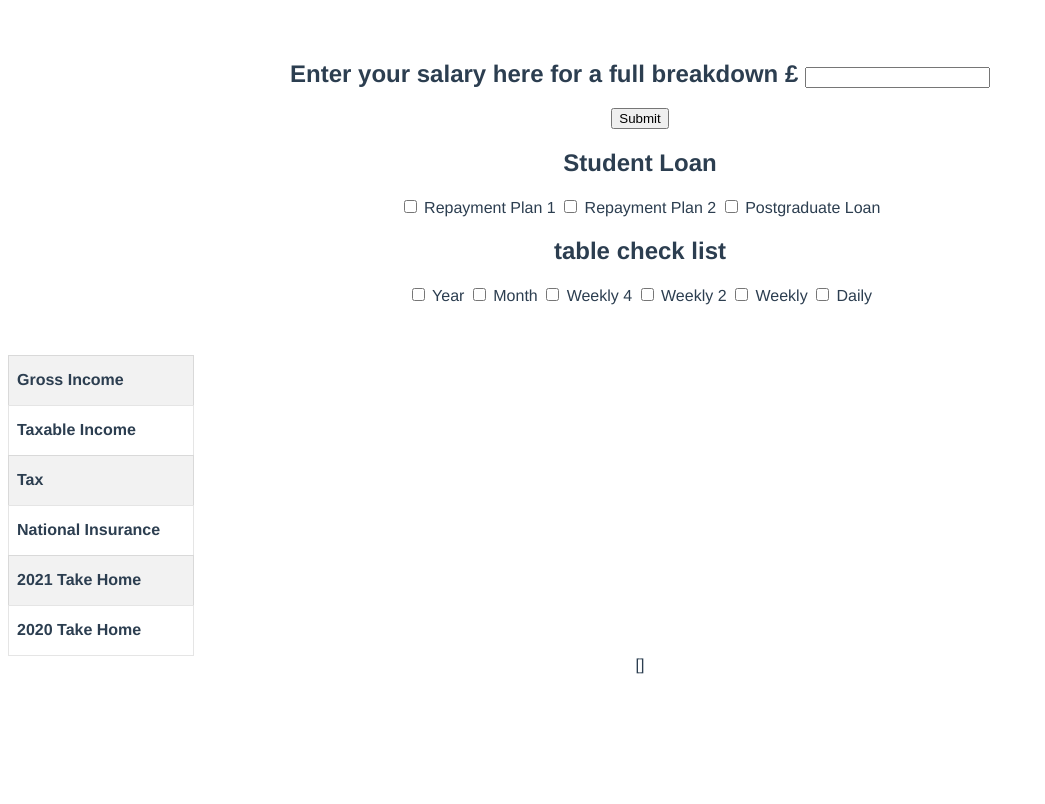
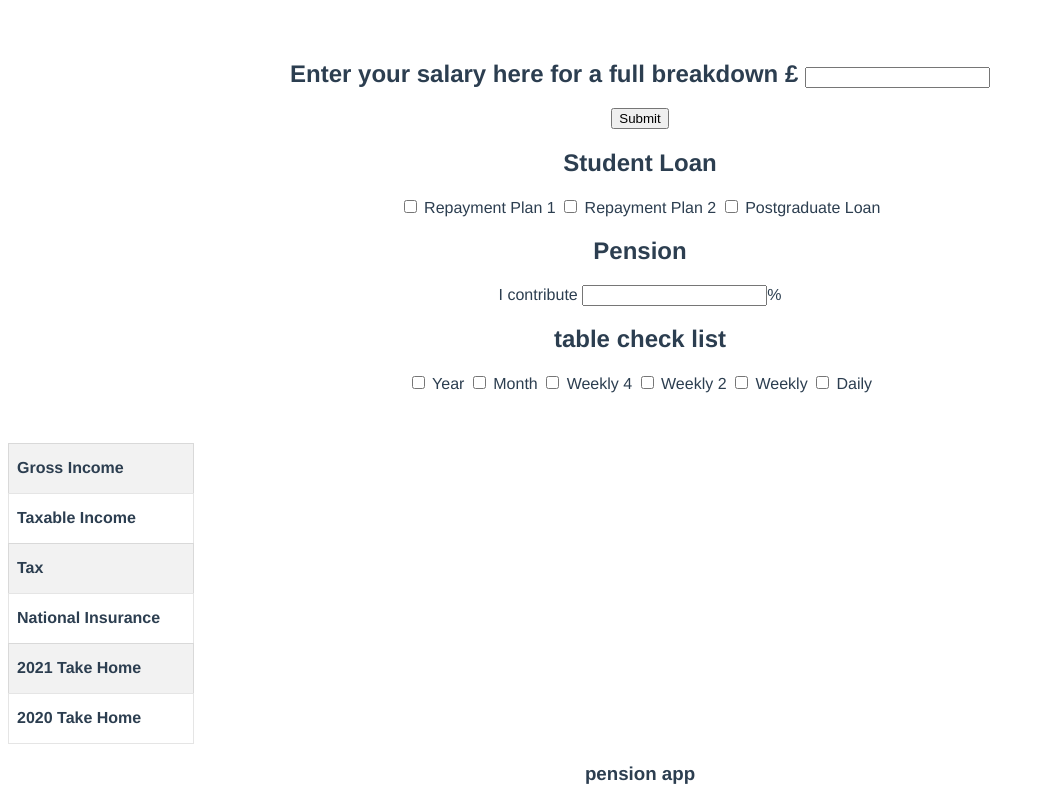
Before and after one commit to philipbradbury1/vue-uk-salary-calculator, a Vue app: page / in a window 1280 px wide. Shown: the whole page, without its empty margins (0-1045 px from the left). Built offline with nearby package versions, Linux system fonts and the light colour scheme.

Commit message:
Basic Pension Added

```diff
--- a/src/App.vue
+++ b/src/App.vue
@@ -1,9 +1,10 @@
 <template>
   <SalaryInput @new-salary="updateSalary"></SalaryInput>
   <StudentLoan @checked-loans="updateLoans"></StudentLoan>
+  <PensionInput @pension-amount="updatePension"></PensionInput>
   <TableViewSelector @checked-views="updateViews"/>
-  <Breakdown :salary="salary" :checkedViews="checkedViews"  :checkedLoans="checkedLoans"/>
-
+  <Breakdown :salary="salary" :checkedViews="checkedViews" :pension="pension" :checkedLoans="checkedLoans"/>
+<h3>pension app {{pension}}</h3>
 </template>
 
 <script>
@@ -11,12 +12,15 @@
 import SalaryInput from './components/SalaryInput.vue';
 import Breakdown from './components/BreakdownTable.vue';
 import StudentLoan from './components/StudentLoan.vue';
+import PensionInput from './components/PensionInput.vue';
 import TableViewSelector from './components/TableViewSelector.vue';
+
 
 export default {
   data(){
     return{
       salary: null,
+      pension: null,
       checkedViews: [],
       checkedLoans: [],
     }
@@ -26,11 +30,15 @@ export default {
     SalaryInput,
     Breakdown,
     TableViewSelector,
-    StudentLoan
+    StudentLoan,
+    PensionInput
   },
   methods:{
     updateSalary(salary){
       this.salary = salary;
+    },
+    updatePension(pension){
+      this.pension = pension;
     },
     updateViews(views){
       this.checkedViews = views;
@@ -38,6 +46,7 @@ export default {
     updateLoans(loans){
       this.checkedLoans = loans;
     }
+
   }
 }
 </script>
--- a/src/components/BreakdownTable.vue
+++ b/src/components/BreakdownTable.vue
@@ -4,9 +4,11 @@
       <tr>
         <th class="oneline">&nbsp;</th>
         <th class="cell">Gross Income</th>
+        <th v-if="pensionAmount > 0" class="cell">Pension Deductions</th>
         <th class="cell">Taxable Income</th>
         <th class="cell">Tax</th>
         <th class="cell">National Insurance</th>
+        <th v-if="studentLoan > 0" class="cell">Student Loan</th>
         <th class="cell">2021 Take Home</th>
         <th class="cell">2020 Take Home</th>
       </tr>
@@ -15,7 +17,7 @@
       <TableTr v-for="view in views" :item="view" :salary="yearlySalary" :key="view.id"></TableTr>
     </tbody>
   </table>
-{{checkedLoans}}
+
 </template>
 
 <script>
@@ -36,7 +38,7 @@ var taxFun = function(salary){
 }
 
 var nationalInsurance = function(salary){
-  //check first limit
+
   if(salary <= 9564){
     return 0
   }else if(salary <= 50268){
@@ -46,18 +48,22 @@ var nationalInsurance = function(salary){
   }
 }
 
-
 import TableTr from './TableTr.vue';
 
 export default {
-  props:['salary','checkedViews', 'checkedLoans'],
+  props:['salary','checkedViews', 'checkedLoans', 'pension'],
+
+
   components: {
     TableTr,
   },
+
+
   data(){
     return {
       taxFree: 12570,
       studentLoan: 0,
+      pensionAmount: 0,
       views:[
         {
           id: 'year123',
@@ -120,26 +126,36 @@ export default {
 
        handler(val){
 
-        if(this.salary > 19884){
+          let totalLoan = 0;
 
-         if(val.repaymentplan1){
-
-            Math.floor( (this.salary - 19884) / 12 * 0.09 )
-
+          if(this.salary > 19884 && val.repaymentplan1){
+            totalLoan += Math.floor( ((this.salary - 19884) / 12).toFixed(5) * 0.09 );
           }
 
+          if(this.salary > 27288 && val.repaymentplan2 && !val.repaymentplan1){
+            totalLoan += Math.floor( ((this.salary - 27288) / 12).toFixed(5) * 0.09 );
           }
 
-        if(this.salary > 21000){
+          if(this.salary > 21000 && val.postgradloan){
+            totalLoan += Math.trunc( ((this.salary - 21000) /12 ).toFixed(5) * 0.06  );
+          }
+            return this.studentLoan = totalLoan;
+       }
+    },
 
-          if(val.postgradloan){
-            Math.floor( (this.salary - 21000) / 12 * 0.06 )
+      pension:function(){
+
+           let tempSal = this.salary
+
+          if(tempSal > 6240){
+
+            if(tempSal > 50270){ tempSal = 50270}
+
+            return this.pensionAmount = (tempSal - 6240) / 100 * this.pension
           }
 
-        }
+        return this.pensionAmount = 0
 
-          return this.studentLoan;
-       }
       }
     },
    computed:{
@@ -148,21 +164,20 @@ export default {
         if(this.salary > 0){
 
           let salary = this.salary;
+          let pension = this.pensionAmount;
           let taxable = ((this.salary - this.taxFree) < 0)? 0 : this.salary - this.taxFree ;
           let tax = taxFun(salary);
           let nI = nationalInsurance(salary);
-          //let loan = this.studentLoan;
+          let loan = this.studentLoan;
           let takeHome = salary - (tax + nI);
 
-          return [Number(salary), taxable, tax, nI, takeHome];
+          return [Number(salary),pension, taxable, tax, nI, loan, takeHome];
 
         }
         return null
      }
 
    },
-
-
 
 }
 </script>
@@ -222,7 +237,7 @@ th.cell {
 }
 
 .coloum-width{
-  width:150px
+  width:200px
 }
 
 </style>
--- /dev/null
+++ b/src/components/PensionInput.vue
@@ -0,0 +1,28 @@
+<template>
+    <h2>Pension</h2>
+    <!--Do you contribute to a pension? -->
+    <label>
+        I contribute
+        <input type="number" v-model="pension" @input="getPensionAmount">%
+    </label>
+</template>
+
+<script>
+export default {
+    emits:['pension-amount'],
+    data(){
+        return{
+            pension: null
+        }
+    },
+    methods:{
+        getPensionAmount(){
+            this.$emit('pension-amount', this.pension)
+        }
+    }
+}
+</script>
+
+<style>
+
+</style>
--- a/src/components/SalaryInput.vue
+++ b/src/components/SalaryInput.vue
@@ -7,13 +7,13 @@
 
 <script>
 export default {
+    emits:['new-salary'],
     data(){
        return {
            salary: '',
        }
 
    },
-   emits:['new-salary'],
    methods: {
        getNewSalary(){
            this.$emit('new-salary', this.salary)
--- a/src/components/TableTr.vue
+++ b/src/components/TableTr.vue
@@ -1,7 +1,7 @@
 <template>
      <tr v-if="item.show" class="coloum-width">
         <td class="cell">{{item.name }}</td>
-        <td v-for="(data, index) in salaryConvert(salary)" :key="`tr-${index}`" class="cell">
+        <td v-for="(data, index) in salaryValue" :key="`tr-${index}`" class="cell salary-value">
             £ {{data}}
         </td>
       </tr>
@@ -15,6 +15,14 @@ export default {
 
         }
     },
+    computed:{
+        salaryValue: function(){
+            return this.salaryConvert(this.salary).filter(function(s){
+                return s > 0
+            })
+        }
+
+    },
     methods:{
         salaryConvert(salary){
 
@@ -22,7 +30,6 @@ export default {
                 console.log(salary)
                 return salary.map(x => x.toFixed(2) );
             }
-
             if(this.item.name == 'Month'){
                  const month = this.salary.map(x => (x / 12).toFixed(2))
                 return month
```
Lines whose indentation alone changed are shown as unchanged.
